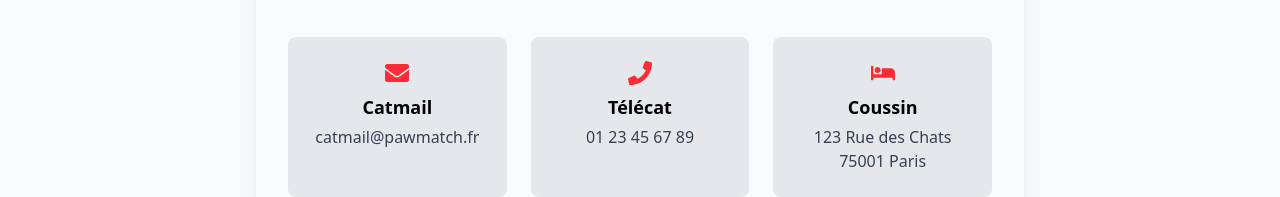
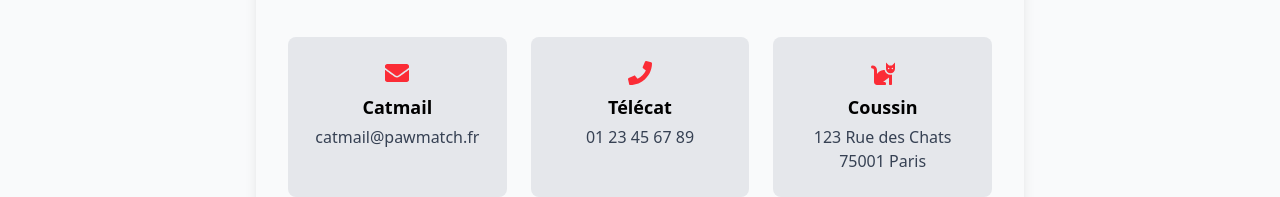
Before and after one commit to clemco23/human-as-a-service-, a React (Vite) app: page /contact in a window 1280 px wide. Shown: the part 175-372 px from the top of the page. Built offline with nearby package versions, Linux system fonts and the light colour scheme.

Commit message:
feat(contact): replace FaBed icon with FaCat for improved relevance

```diff
--- a/src/pages/contact.tsx
+++ b/src/pages/contact.tsx
@@ -1,4 +1,4 @@
-import { FaEnvelope, FaPhone, FaBed } from "react-icons/fa";
+import { FaEnvelope, FaPhone,FaCat } from "react-icons/fa";
 export default function Contact() {
     return (
         <section id="contact" className="page py-12 bg-gray-50">
@@ -18,7 +18,7 @@ export default function Contact() {
                             <p className="text-gray-700">01 23 45 67 89</p>
                         </div>
                         <div className="contact-card flex flex-col items-center bg-gray-200 rounded-lg p-6">
-                            <FaBed className="text-2xl text-red-500 mb-2" />
+                            <FaCat className="text-2xl text-red-500 mb-2" />
                             <h3 className="font-semibold text-lg mb-1">Coussin</h3>
                             <p className="text-gray-700 text-center">123 Rue des Chats<br />75001 Paris</p>
                         </div>
```
